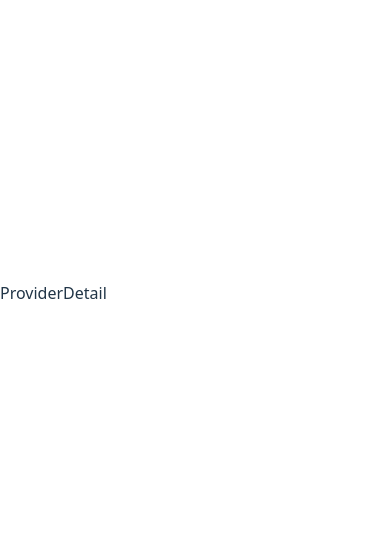
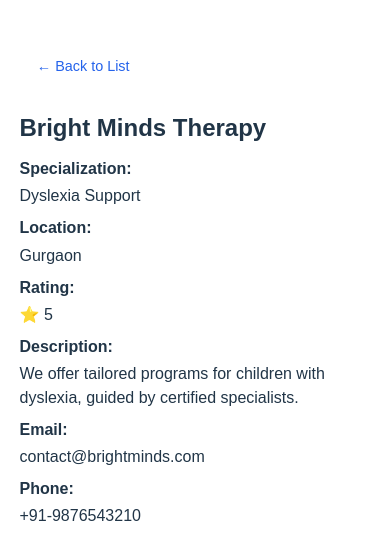
Before and after one commit to Narendra19977/learning-support-directory, a React (Vite) app: page /providers/1 in a window 390 px wide. Shown: the part 129-688 px from the top of the page. Built offline with nearby package versions, Linux system fonts and the light colour scheme.

Commit message:
feat: add responsive styling for ProviderDetailPage component

```diff
--- a/src/pages/ProviderDetail.tsx
+++ b/src/pages/ProviderDetail.tsx
@@ -1,9 +1,57 @@
-import React from 'react'
+import { useContext } from "react";
+import { useParams, useNavigate } from "react-router-dom";
+import { ProviderContext } from "../contexts/providerContext";
+import "./ProviderDetailPage.css";
+import Loader from "../components/Loader";
 
-const ProviderDetail = () => {
+const ProviderDetailPage = () => {
+  const { id } = useParams();
+  const navigate = useNavigate();
+  const { providers, loading } = useContext(ProviderContext);
+
+  if (loading) return <Loader/>
+
+  const provider = providers.find((provider) => provider.id === Number(id));
+
+  if (!provider) {
+    return (
+      <div className="p-4">
+        <p>Provider not found.</p>
+        <button className="mt-2 text-blue-500" onClick={() => navigate("/")}>
+          Back to List
+        </button>
+      </div>
+    );
+  }
+
   return (
-    <div>ProviderDetail</div>
-  )
-}
+    <div className="detail-container">
+      <button className="back-button" onClick={() => navigate("/")}>
+        ← Back to List
+      </button>
+      <h1 className="provider-title">{provider.name}</h1>
+      <div className="provider-info">
+        <p>
+          <strong>Specialization:</strong> {provider.specialization}
+        </p>
+        <p>
+          <strong>Location:</strong> {provider.location}
+        </p>
+        <p>
+          <strong>Rating:</strong> ⭐ {provider.rating}
+        </p>
+        <p>
+          <strong>Description:</strong> {provider.longDescription}
+        </p>
+        <p>
+          <strong>Email:</strong> {provider.contactEmail}
+        </p>
+        <p>
+          <strong>Phone:</strong> {provider.phoneNumber}
+        </p>
+      </div>
+    </div>
+  );
+};
 
-export default ProviderDetail
+export default ProviderDetailPage;
--- /dev/null
+++ b/src/pages/ProviderDetailPage.css
@@ -0,0 +1,59 @@
+.detail-container {
+  padding: 1rem;
+  margin: auto;
+  max-width: 90%;
+  font-family: sans-serif;
+}
+
+@media (min-width: 640px) {
+  .detail-container {
+    max-width: 600px;
+  }
+}
+
+@media (min-width: 1024px) {
+  .detail-container {
+    max-width: 800px;
+  }
+}
+
+.back-button {
+  display: inline-block;
+  margin-bottom: 1rem;
+  color: #2563eb;
+  background: none;
+  border: none;
+  font-size: 0.9rem;
+  cursor: pointer;
+}
+
+.provider-title {
+  font-size: 1.75rem;
+  font-weight: 700;
+  margin-bottom: 1rem;
+}
+
+.provider-info p {
+  margin: 0.5rem 0;
+  font-size: 1rem;
+  line-height: 1.5;
+  word-wrap: break-word;
+}
+
+.provider-info strong {
+  display: inline-block;
+  width: 140px;
+  font-weight: 600;
+}
+
+@media (max-width: 480px) {
+  .provider-title {
+    font-size: 1.5rem;
+  }
+
+  .provider-info strong {
+    width: auto;
+    display: block;
+    margin-bottom: 0.2rem;
+  }
+}
```
